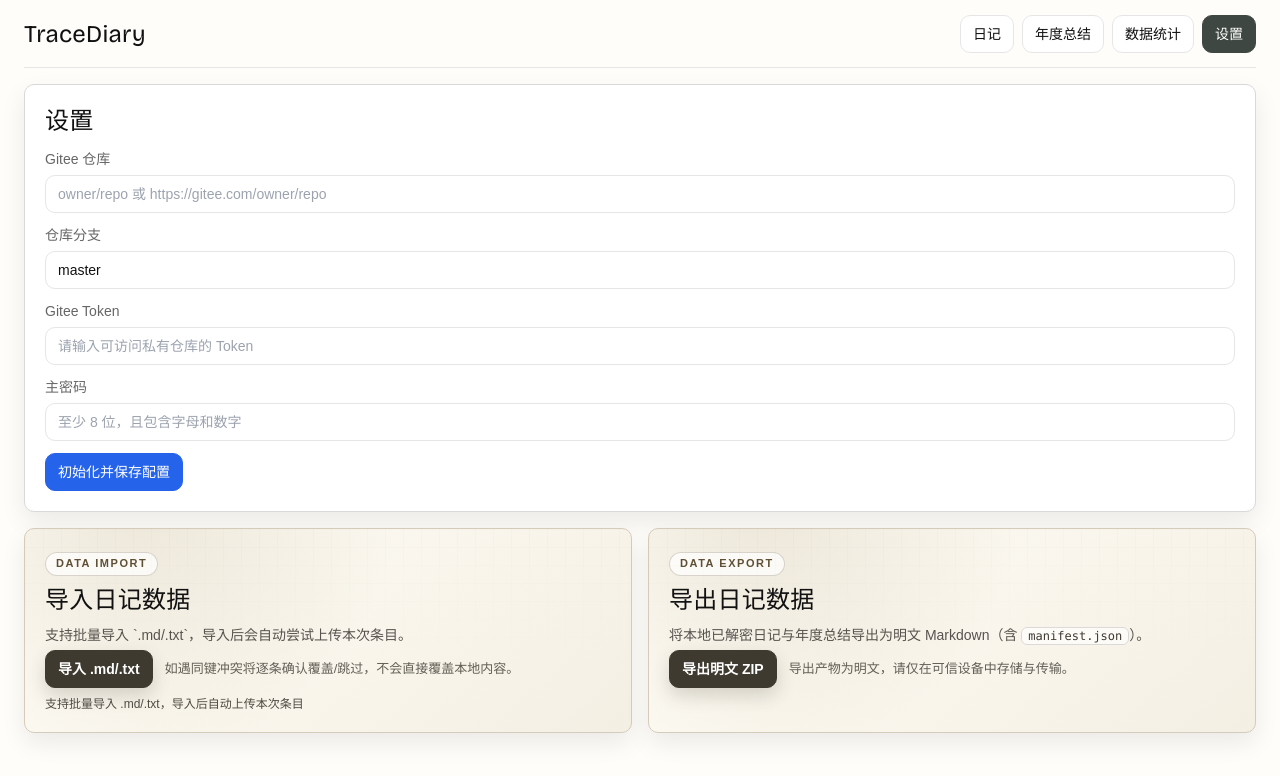
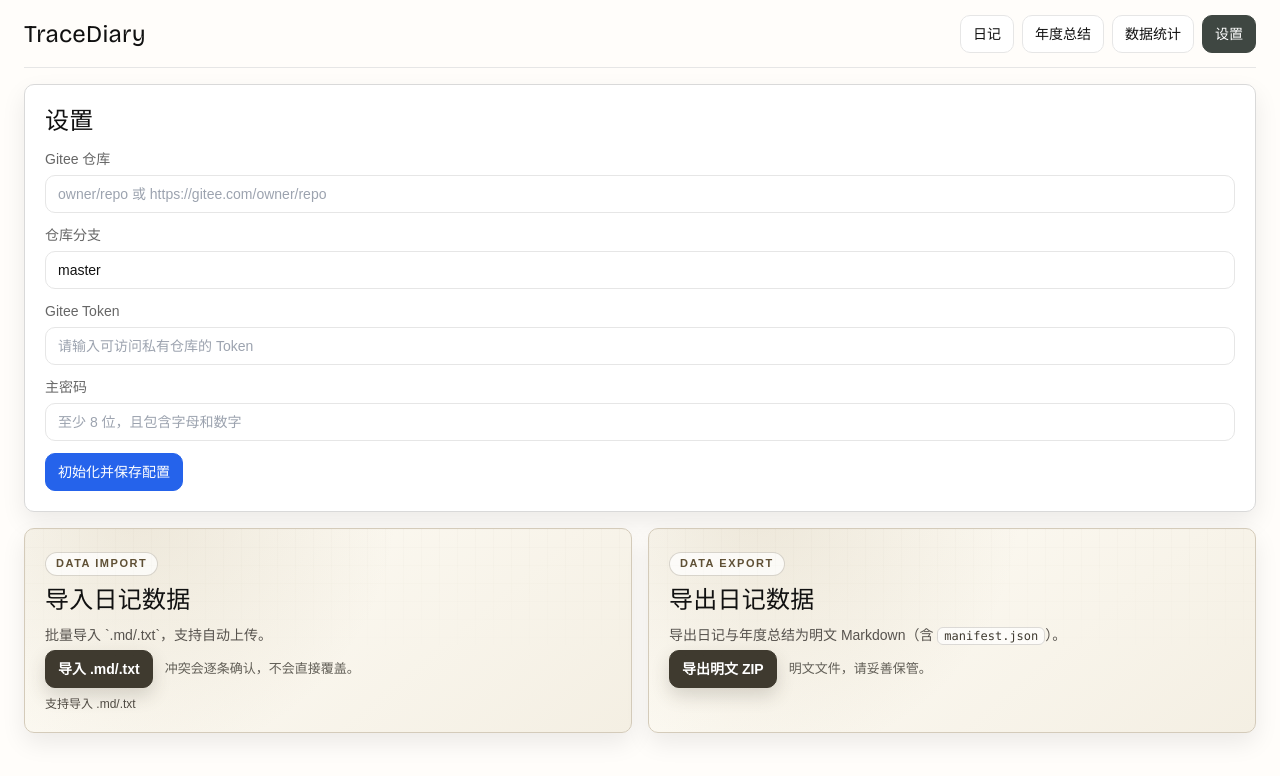
Before and after one commit to Lane0218/TraceDiary, a React (Vite) app: page /settings in a window 1280 px wide. Shown: the top 776 px of the page. Built offline with nearby package versions, Linux system fonts and the light colour scheme.

Commit message:
refactor: 精简导入导出文案

```diff
--- a/src/components/common/export-data-panel.tsx
+++ b/src/components/common/export-data-panel.tsx
@@ -7,7 +7,7 @@ interface ExportDataPanelProps {
   auth: UseAuthResult
 }
 
-const EXPORT_CONFIRM_MESSAGE = '导出文件为明文，请妥善保管导出文件。确认立即导出吗？'
+const EXPORT_CONFIRM_MESSAGE = '将导出明文文件，确认继续？'
 
 function formatExportedAt(value: string): string {
   const date = new Date(value)
@@ -108,7 +108,7 @@ export default function ExportDataPanel({ auth }: ExportDataPanelProps) {
         <p className="td-export-eyebrow">DATA EXPORT</p>
         <h3 className="font-display text-2xl text-td-text">导出日记数据</h3>
         <p className="td-export-subtitle">
-          将本地已解密日记与年度总结导出为明文 Markdown（含 <code>manifest.json</code>）。
+          导出日记与年度总结为明文 Markdown（含 <code>manifest.json</code>）。
         </p>
       </header>
 
@@ -124,7 +124,7 @@ export default function ExportDataPanel({ auth }: ExportDataPanelProps) {
         >
           {isExporting ? '正在打包导出...' : '导出明文 ZIP'}
         </button>
-        <p className="td-export-warning">导出产物为明文，请仅在可信设备中存储与传输。</p>
+        <p className="td-export-warning">明文文件，请妥善保管。</p>
       </div>
 
       {lastResult ? (
--- a/src/components/common/import-conflict-dialog.tsx
+++ b/src/components/common/import-conflict-dialog.tsx
@@ -35,14 +35,12 @@ export default function ImportConflictDialog({
       <article className="td-card w-full max-w-2xl bg-td-bg shadow-card" aria-label="import-conflict-dialog" data-testid="import-conflict-dialog">
         <header className="border-b border-td-line px-4 py-3 sm:px-5">
           <div className="flex items-center justify-between gap-2">
-            <h2 className="text-lg text-td-text">导入冲突确认</h2>
+            <h2 className="text-lg text-td-text">导入冲突</h2>
             <button type="button" className="td-btn px-2 py-1 text-xs" onClick={onClose}>
-              结束导入
+              结束
             </button>
           </div>
-          <p className="mt-1 text-sm text-td-muted">
-            第 {currentIndex}/{total} 条冲突：请选择覆盖本地或跳过该文件。
-          </p>
+          <p className="mt-1 text-sm text-td-muted">第 {currentIndex}/{total} 条：覆盖或跳过。</p>
         </header>
 
         <section className="space-y-3 px-4 py-4 sm:px-5">
@@ -59,7 +57,7 @@ export default function ImportConflictDialog({
 
           <div className="flex flex-wrap gap-2">
             <button type="button" className="td-btn" onClick={onSkip} data-testid="import-conflict-skip">
-              跳过此条
+              跳过
             </button>
             <button
               type="button"
--- a/src/components/common/import-data-panel.tsx
+++ b/src/components/common/import-data-panel.tsx
@@ -27,7 +27,7 @@ interface ImportExecutionState {
   uploadSkippedReason: string | null
 }
 
-const IMPORT_IDLE_HINT = '支持批量导入 .md/.txt，导入后自动上传本次条目'
+const IMPORT_IDLE_HINT = '支持导入 .md/.txt'
 
 function uniqueEntryIds(entryIds: string[]): string[] {
   return [...new Set(entryIds)]
@@ -400,7 +400,7 @@ export default function ImportDataPanel({ auth }: ImportDataPanelProps) {
         <header className="space-y-2">
           <p className="td-export-eyebrow">DATA IMPORT</p>
           <h3 className="font-display text-2xl text-td-text">导入日记数据</h3>
-          <p className="td-export-subtitle">支持批量导入 `.md/.txt`，导入后会自动尝试上传本次条目。</p>
+          <p className="td-export-subtitle">批量导入 `.md/.txt`，支持自动上传。</p>
         </header>
 
         <div className="td-export-actions">
@@ -413,7 +413,7 @@ export default function ImportDataPanel({ auth }: ImportDataPanelProps) {
           >
             {isImporting ? '正在处理导入...' : '导入 .md/.txt'}
           </button>
-          <p className="td-export-warning">如遇同键冲突将逐条确认覆盖/跳过，不会直接覆盖本地内容。</p>
+          <p className="td-export-warning">冲突会逐条确认，不会直接覆盖。</p>
         </div>
 
         <p className="td-import-progress" data-testid="import-progress-label">
--- a/src/components/common/import-result-dialog.tsx
+++ b/src/components/common/import-result-dialog.tsx
@@ -67,7 +67,7 @@ export default function ImportResultDialog({
               关闭
             </button>
           </div>
-          <p className="mt-1 text-sm text-td-muted">本次导入与自动上传的执行结果如下。</p>
+          <p className="mt-1 text-sm text-td-muted">导入与上传结果如下。</p>
         </header>
 
         <section className="space-y-3 px-4 py-4 sm:px-5">
```
Also changed, not shown: 1 other file (tests, documents, lock files or other folders).
